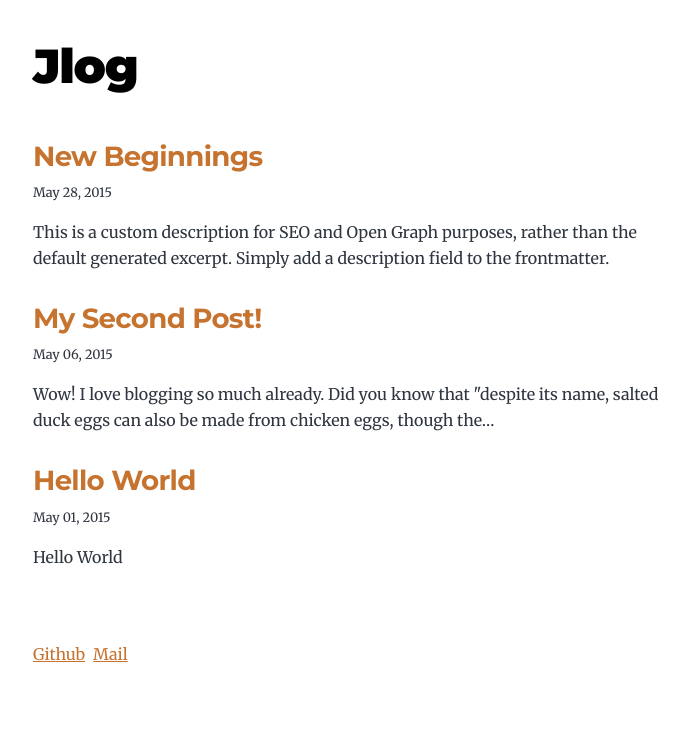
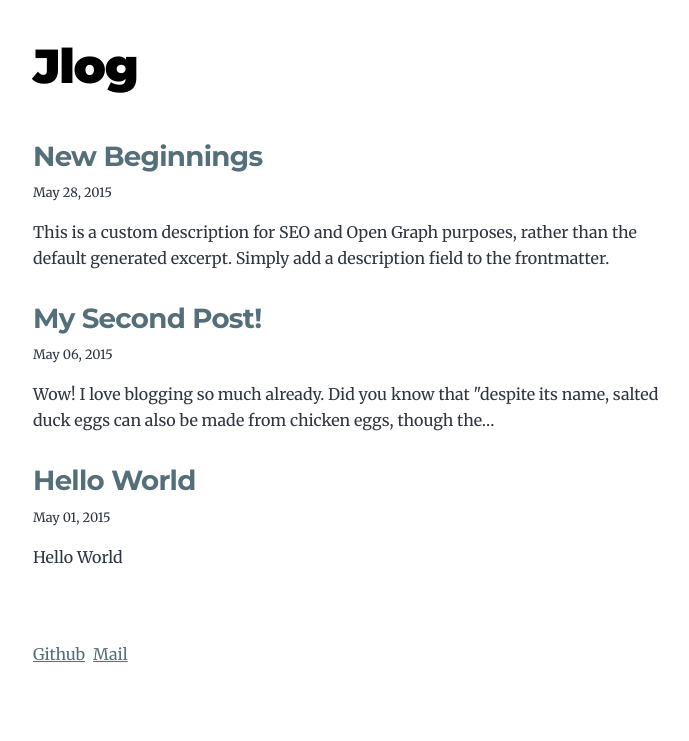
Before and after one commit to justinaus/jlog, a Gatsby site: page / in a window 1280 px wide. Shown: the whole page, without its empty margins (291-980 px from the left). Built offline with nearby package versions, Linux system fonts and the light colour scheme; Gatsby itself is replaced by a stand-in of ours.

Commit message:
Update primary color

```diff
--- a/src/style.css
+++ b/src/style.css
@@ -54,7 +54,7 @@
   --fontSize-5: 2.074rem;
   --fontSize-6: 2.488rem;
   --fontSize-7: 2.986rem;
-  --color-primary: #c67330;
+  --color-primary: #546e7a;
   --color-text: #2e353f;
   --color-text-light: #4f5969;
   --color-heading: #1a202c;
```
